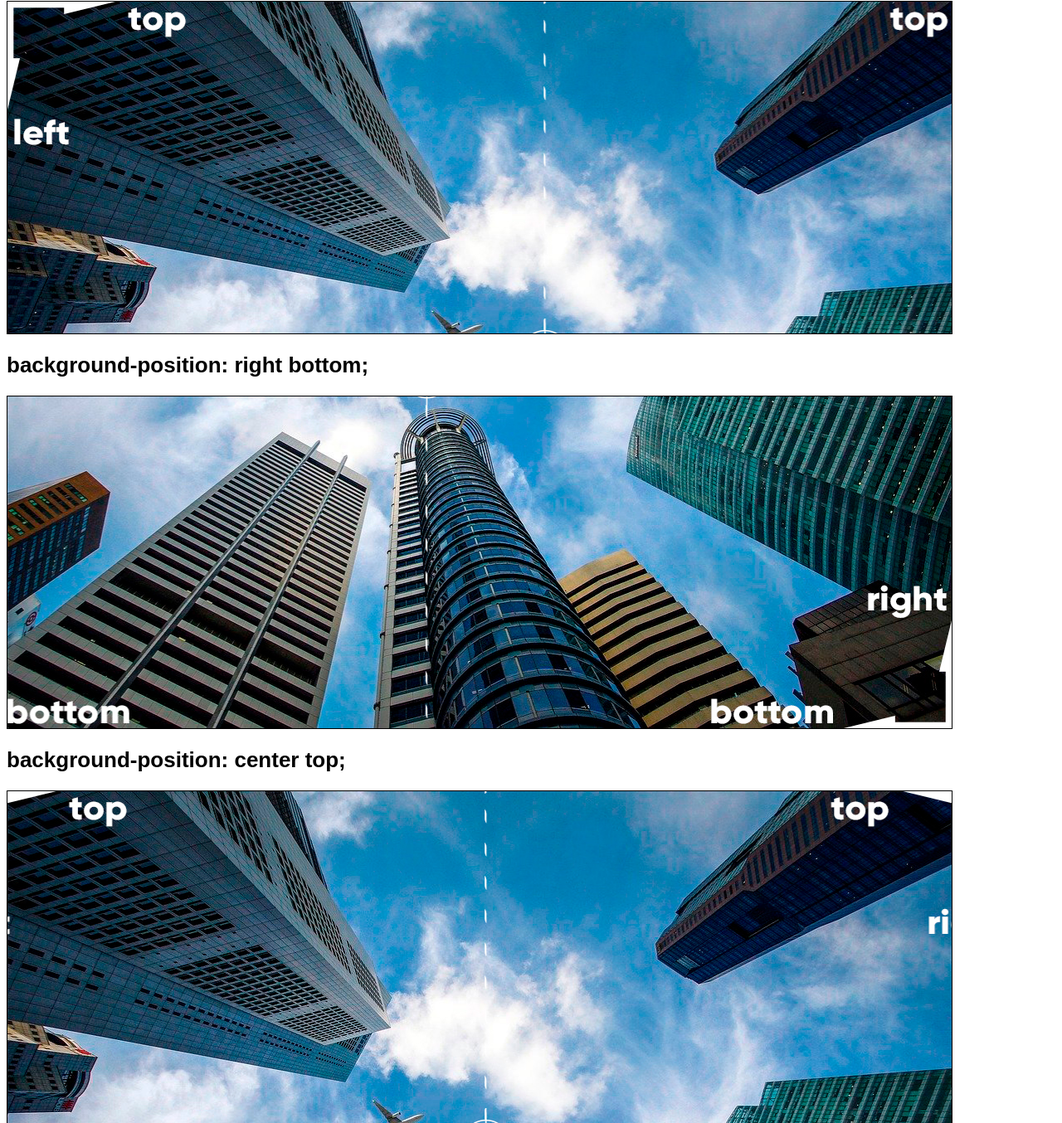
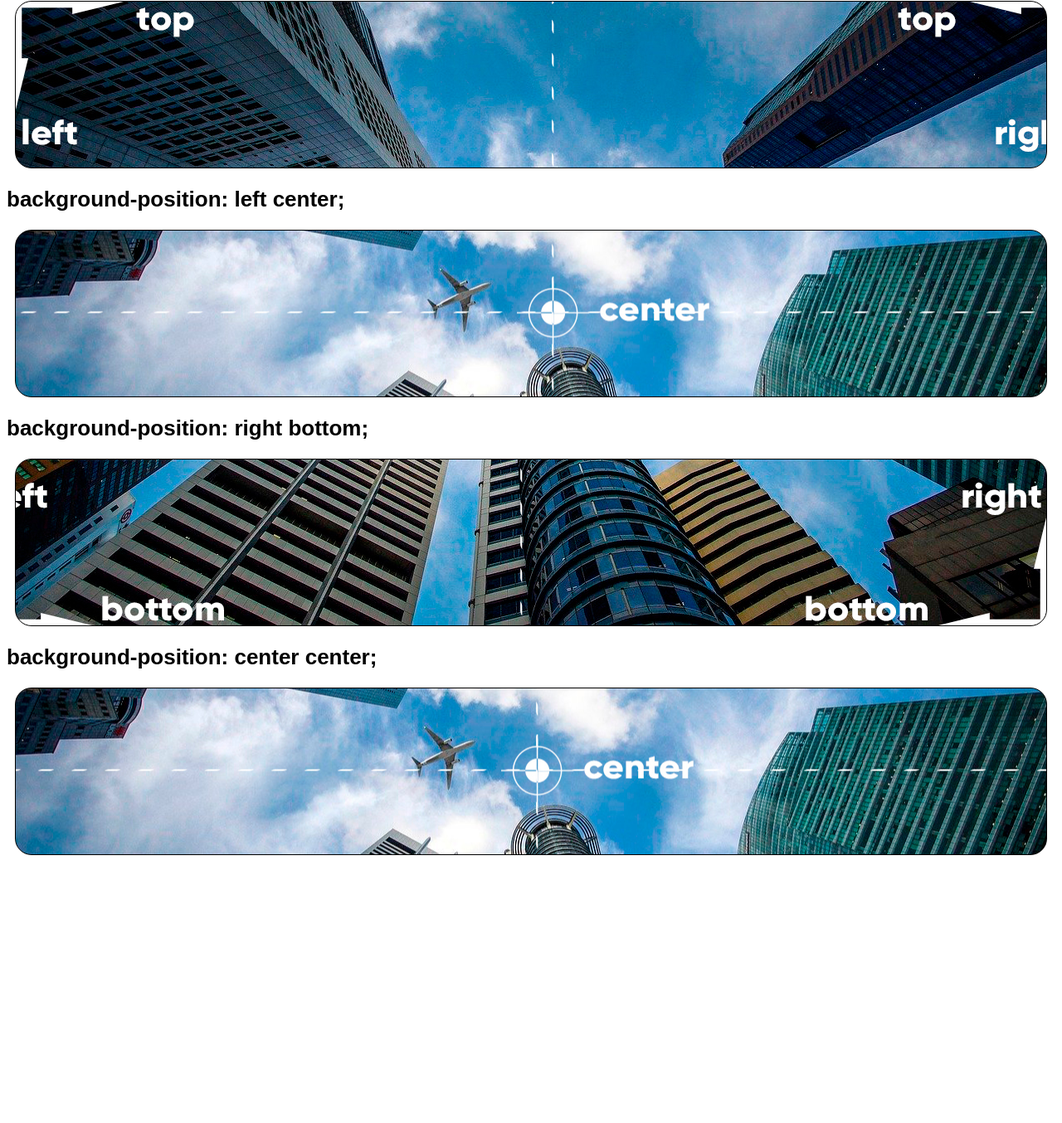
Before and after one commit to rafaelrdacosta/html-css, a plain HTML site: page exercicios/ex022/fundo003.html in a window 1280 px wide. Shown: the part 137-1491 px from the top of the page at 83% size. After the commit the page ends 1178 px from the top, so only its background shows below. Drawn offline with Linux system fonts and the light colour scheme.

Commit message:
Resolução exercícios

```diff
--- a/exercicios/ex022/fundo003.html
+++ b/exercicios/ex022/fundo003.html
@@ -10,22 +10,21 @@
             font-family: Arial, Helvetica, sans-serif;
             font-size: 13pt;
         }
-        div{
+        div.bloco{
+            background-image: url('imagens/wallpaper003.jpg');
+            height: 200px;
             border: 1px solid black;
-            width: 90%;
-            height: 400px;
-            background-color: lightgray;
-            background-image: url('imagens/wallpaper003.jpg');
-            display: block;
+            border-radius: 20px;
+            margin: 10px;
         }
         div#area001{
             background-position: left top;
         }
         div#area002{
-            background-position: right bottom;
+            background-position: left center;
         }
         div#area003{
-            background-position: center top;
+            background-position: right bottom;
         }
         div#area004{
             background-position: center center;
@@ -35,12 +34,12 @@
 <body>
     <h1>Posição de um backgroud</h1>
     <h2>background-position: left top;</h2>
-    <div id="area001"></div>
+    <div class="bloco" id="area001"></div>
+    <h2>background-position: left center;</h2>
+    <div class="bloco" id="area002"></div>
     <h2>background-position: right bottom;</h2>
-    <div id="area002"></div>
-    <h2>background-position: center top;</h2>
-    <div id="area003"></div>
+    <div class="bloco" id="area003"></div>
     <h2>background-position: center center;</h2>
-    <div id="area004"></div>
+    <div class="bloco" id="area004"></div>
 </body>
 </html>
--- a/exercicios/exemplo_imgfundo/style.css
+++ b/exercicios/exemplo_imgfundo/style.css
@@ -10,7 +10,7 @@ div.quadrado{
     height: 300px;
     background-color: lightgray;
     border: 2px solid black;
-    border-radius: 20px;
+    border-radius: 10px;
 }
 
 div#q1 {
```
Also changed, not shown: exercicios/ex022/fundo001.html (+1 -1 lines), exercicios/ex022/fundo004.html (added, +28 -0 lines), exercicios/exemplo_imgfundo/index.html (+1 -1 lines).
